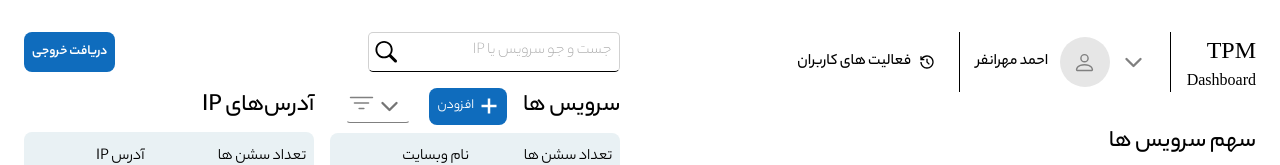
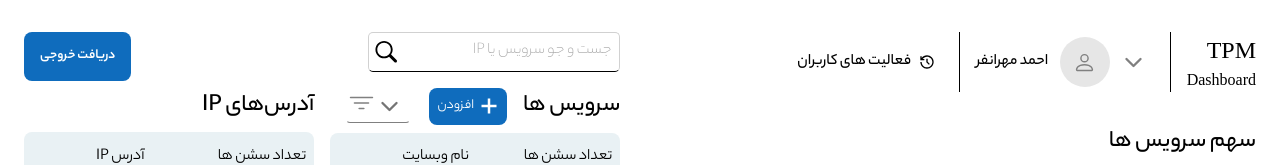
Before and after one commit to mahjs/Rayka-TPM, a React (Vite) app: page / in a window 1280 px wide. Shown: the top 165 px of the page. Built offline with nearby package versions, Linux system fonts and the light colour scheme; no server answers; the HTML template or start-up script is replaced by a standard one; a web font is replaced by a local one.

Commit message:
fix: fix button size

```diff
--- a/src/pages/Dashboard.tsx
+++ b/src/pages/Dashboard.tsx
@@ -236,10 +236,12 @@ const Dashboard: React.FC = () => {
                 display: "flex",
                 background: "#0F6CBD",
                 alignItems: "center",
-                padding: ".5rem",
+                paddingX: "1rem",
+                paddingY: ".75rem",
                 gap: ".5rem",
                 borderRadius: ".5rem",
                 zIndex: "5",
+                height: "fit-content",
                 ":hover": {
                   color: "#0F6CBD",
                   background: "#0F6CBD33",
```
